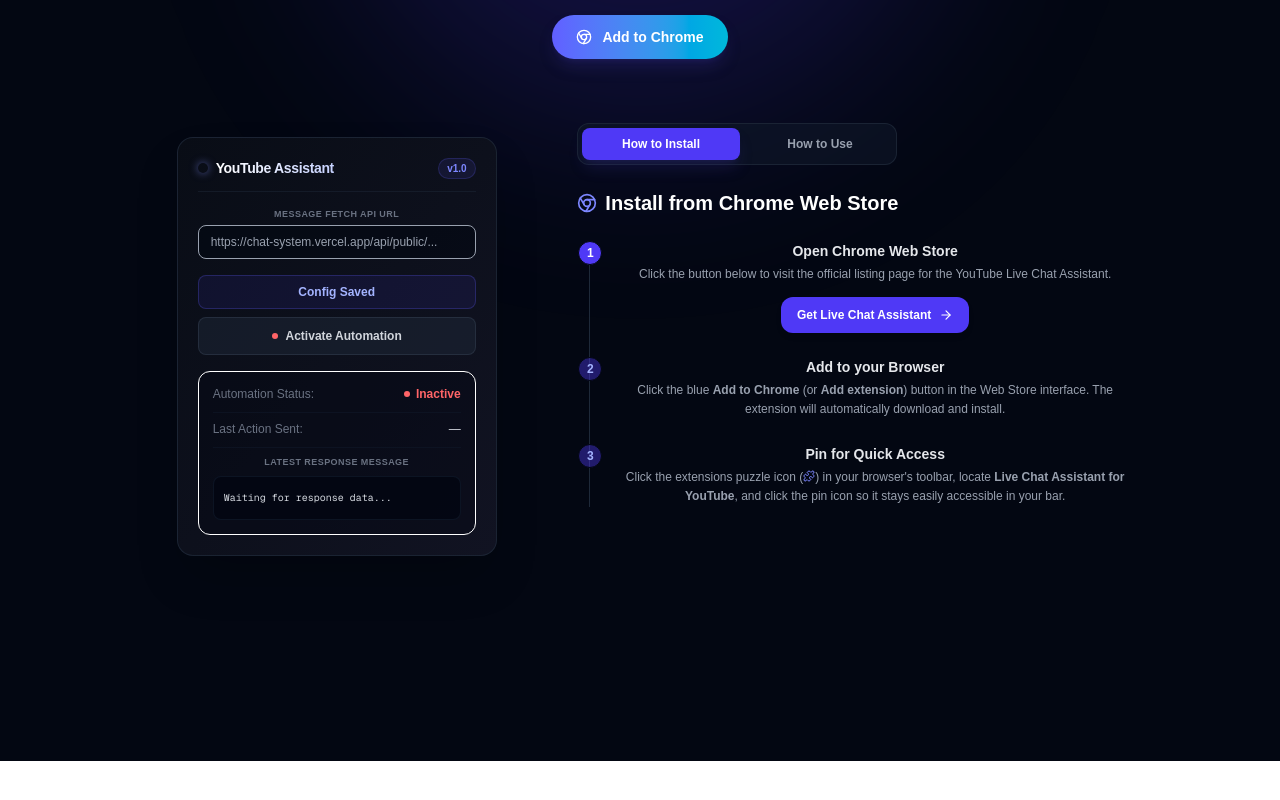
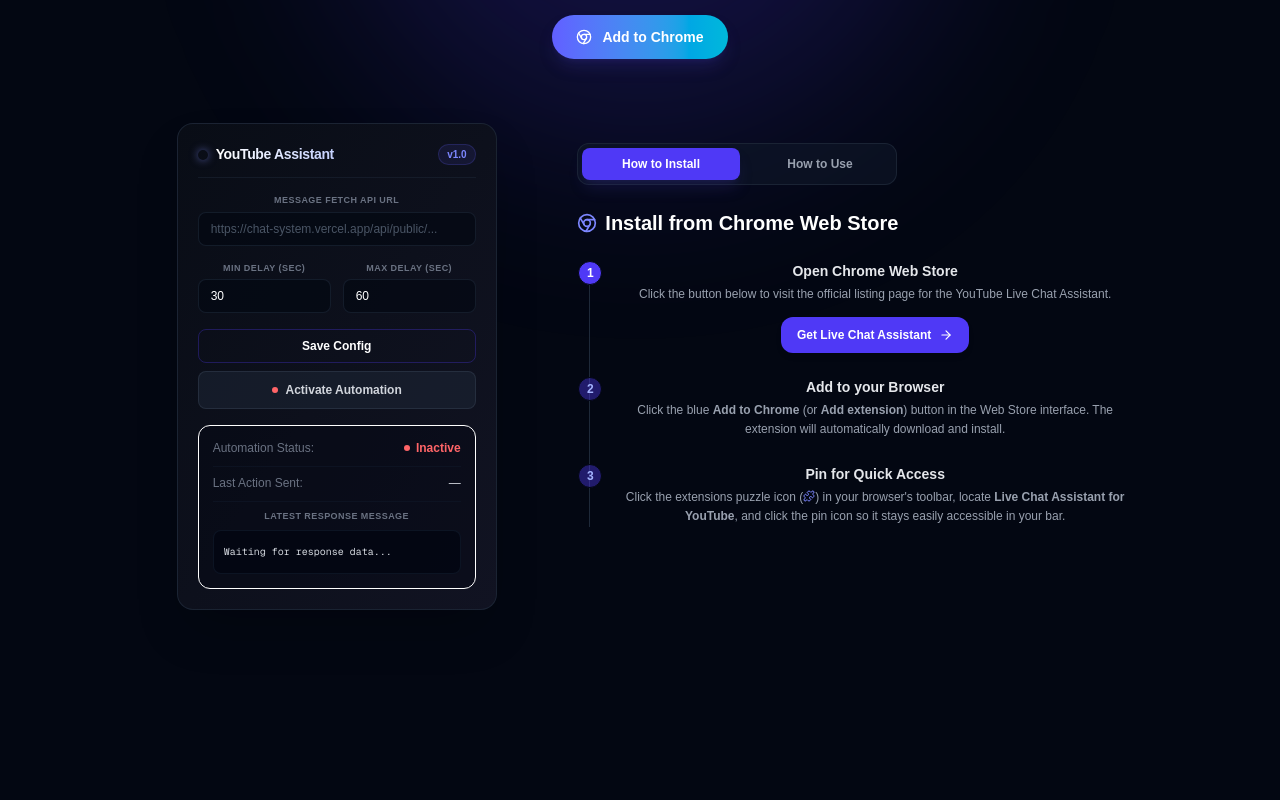
Before and after one commit to khateeb816/chat-system, a Next.js app: page / in a window 1280 px wide. Shown: the part 1119-1919 px from the top of the page. Before the commit the page ends 1880 px from the top, so only its background shows below. Built offline with nearby package versions, Linux system fonts and the light colour scheme.

Commit message:
homepage updated tutorial

```diff
--- a/app/page.js
+++ b/app/page.js
@@ -10,6 +10,10 @@
   const [mockActive, setMockActive] = useState(false);
   const [mockMessage, setMockMessage] = useState("Waiting for response data...");
   const [mockLastSentTime, setMockLastSentTime] = useState("—");
+  const [apiUrl, setApiUrl] = useState("");
+  const [minDelay, setMinDelay] = useState("30");
+  const [maxDelay, setMaxDelay] = useState("60");
+  const [isConfigSaved, setIsConfigSaved] = useState(false);
 
   useEffect(() => {
     if (!mockActive) {
@@ -27,17 +31,57 @@
     ];
     let currentIndex = 0;
 
-    const simulateMessage = () => {
-      setMockMessage(messages[currentIndex]);
-      setMockLastSentTime(new Date().toLocaleTimeString());
-      currentIndex = (currentIndex + 1) % messages.length;
+    const fetchData = async () => {
+      if (!apiUrl) {
+        // Fallback simulation
+        setMockMessage(messages[currentIndex]);
+        setMockLastSentTime(new Date().toLocaleTimeString());
+        currentIndex = (currentIndex + 1) % messages.length;
+        return;
+      }
+
+      try {
+        setMockMessage("Fetching latest data from API...");
+        const res = await fetch(apiUrl);
+        if (!res.ok) {
+          throw new Error(`HTTP ${res.status}`);
+        }
+        const data = await res.json();
+
+        let displayMsg = "";
+        if (data.success) {
+          if (data.type === "question") {
+            displayMsg = data.question;
+          } else if (data.type === "answer") {
+            displayMsg = data.answer;
+          } else {
+            displayMsg = JSON.stringify(data);
+          }
+        } else if (data.message) {
+          displayMsg = `API Message: ${data.message}`;
+        } else {
+          displayMsg = JSON.stringify(data);
+        }
+
+        setMockMessage(displayMsg);
+        setMockLastSentTime(new Date().toLocaleTimeString());
+      } catch (err) {
+        setMockMessage(`Fetch Error: ${err.message || "Failed to connect"}. Make sure CORS is supported.`);
+        setMockLastSentTime(new Date().toLocaleTimeString());
+      }
     };
 
-    simulateMessage();
+    // Trigger immediate fetch on activation
+    fetchData();
 
-    const interval = setInterval(simulateMessage, 6000);
+    // Scale standard demo delay to keep interactive experience comfortable (3s to 8s)
+    const min = parseInt(minDelay) || 30;
+    const max = parseInt(maxDelay) || 60;
+    const baseInterval = Math.max(3000, Math.min(8000, ((min + Math.random() * (max - min)) / 10) * 1000));
+
+    const interval = setInterval(fetchData, baseInterval);
     return () => clearInterval(interval);
-  }, [mockActive]);
+  }, [mockActive, apiUrl, minDelay, maxDelay]);
 
   return (
     <div className="min-h-screen bg-gray-950 text-white selection:bg-indigo-500/30">
@@ -140,7 +184,7 @@
           <div className="grid grid-cols-1 lg:grid-cols-12 gap-12 items-center">
             {/* Left Column: CSS Mockup */}
             <div className="lg:col-span-5 flex justify-center">
-              <div className="w-[320px] bg-gradient-to-br from-[#090d16] to-[#111322] border border-gray-800/80 rounded-2xl p-5 shadow-2xl relative select-none">
+              <div className="w-[320px] bg-gradient-to-br from-[#090d16] to-[#111322] border border-gray-800/80 rounded-2xl p-5 shadow-2xl relative">
                 {/* Window controls representation */}
                 <div className="flex items-center justify-between pb-3 border-b border-gray-800/50 mb-4">
                   <div className="flex items-center gap-2">
@@ -162,17 +206,60 @@
                     </label>
                     <input
                       type="text"
-                      disabled
-                      className="w-full bg-gray-950/60 border border-gray-850 rounded-lg px-3 py-2 text-xs text-gray-400 outline-none"
-                      value="https://chat-system.vercel.app/api/public/..."
+                      className="w-full bg-gray-950/60 border border-gray-800/60 rounded-lg px-3 py-2 text-xs text-white placeholder-gray-600 outline-none focus:border-indigo-500 transition-colors"
+                      value={apiUrl}
+                      onChange={(e) => setApiUrl(e.target.value)}
+                      placeholder="https://chat-system.vercel.app/api/public/..."
                     />
+                  </div>
+
+                  {/* Delay Configuration Group */}
+                  <div className="grid grid-cols-2 gap-3">
+                    <div className="space-y-1">
+                      <label className="text-[9px] font-bold text-gray-500 uppercase tracking-wider block">
+                        Min Delay (sec)
+                      </label>
+                      <input
+                        type="number"
+                        className="w-full bg-gray-950/60 border border-gray-800/60 rounded-lg px-3 py-2 text-xs text-white outline-none focus:border-indigo-500 transition-colors"
+                        value={minDelay}
+                        onChange={(e) => setMinDelay(e.target.value)}
+                        placeholder="30"
+                        min="1"
+                      />
+                    </div>
+                    <div className="space-y-1">
+                      <label className="text-[9px] font-bold text-gray-500 uppercase tracking-wider block">
+                        Max Delay (sec)
+                      </label>
+                      <input
+                        type="number"
+                        className="w-full bg-gray-950/60 border border-gray-800/60 rounded-lg px-3 py-2 text-xs text-white outline-none focus:border-indigo-500 transition-colors"
+                        value={maxDelay}
+                        onChange={(e) => setMaxDelay(e.target.value)}
+                        placeholder="60"
+                        min="1"
+                      />
+                    </div>
                   </div>
 
                   {/* Actions */}
                   <div className="grid grid-cols-1 gap-2">
-                    <div className="w-full text-center bg-indigo-600/10 border border-indigo-500/25 text-indigo-300 font-semibold py-2 rounded-lg text-xs">
-                      Config Saved
-                    </div>
+                    <button
+                      onClick={() => {
+                        setIsConfigSaved(true);
+                        setTimeout(() => setIsConfigSaved(false), 2000);
+                      }}
+                      className="w-full flex items-center justify-center gap-1.5 bg-indigo-650 hover:bg-indigo-700 text-white font-semibold py-2 rounded-lg text-xs cursor-pointer active:scale-95 transition-all duration-150 border border-indigo-600/30"
+                    >
+                      {isConfigSaved ? (
+                        <>
+                          <Check size={14} className="text-emerald-400" /> Config Saved!
+                        </>
+                      ) : (
+                        "Save Config"
+                      )}
+                    </button>
 
                     <button
                       onClick={() => setMockActive(!mockActive)}
@@ -330,9 +417,9 @@
                           2
                         </span>
                         <div>
-                          <h4 className="text-sm font-bold text-gray-200">Configure the Extension</h4>
+                          <h4 className="text-sm font-bold text-gray-200">Configure Extension &amp; Delays</h4>
                           <p className="text-xs text-gray-400 mt-1 leading-relaxed">
-                            Click the extension icon in your browser's toolbar, paste your API URL into the <strong>Message Fetch API URL</strong> input box, and press the <strong>Save Config</strong> button.
+                            Click the extension icon in your browser's toolbar, paste your API URL into the <strong>Message Fetch API URL</strong> input box, set your preferred <strong>Min Delay</strong> and <strong>Max Delay</strong> range (in seconds) to control chat message frequency, and press the <strong>Save Config</strong> button.
                           </p>
                         </div>
                       </div>
@@ -371,7 +458,7 @@
                         <div>
                           <h4 className="text-sm font-bold text-gray-200">Live Typing Autopilot</h4>
                           <p className="text-xs text-gray-400 mt-1 leading-relaxed">
-                            The extension will fetch sequential questions/answers from your API at random intervals (30-50 seconds) and simulate natural human typing into the chat box before sending it.
+                            The extension will fetch sequential questions/answers from your API at random intervals within your configured min/max delay range (e.g., 30-60 seconds) and simulate natural human typing into the chat box before sending it.
                           </p>
                         </div>
                       </div>
```
